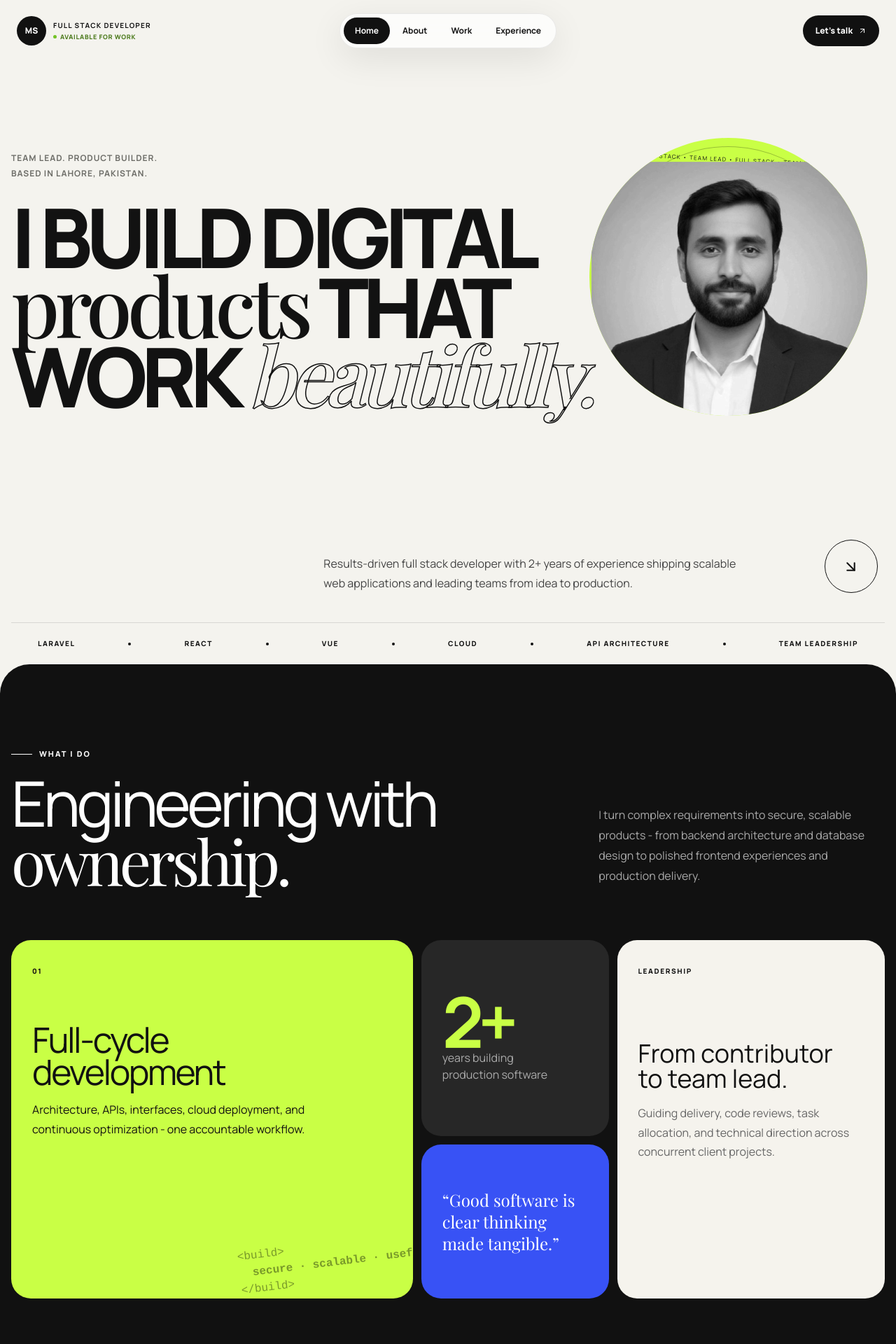
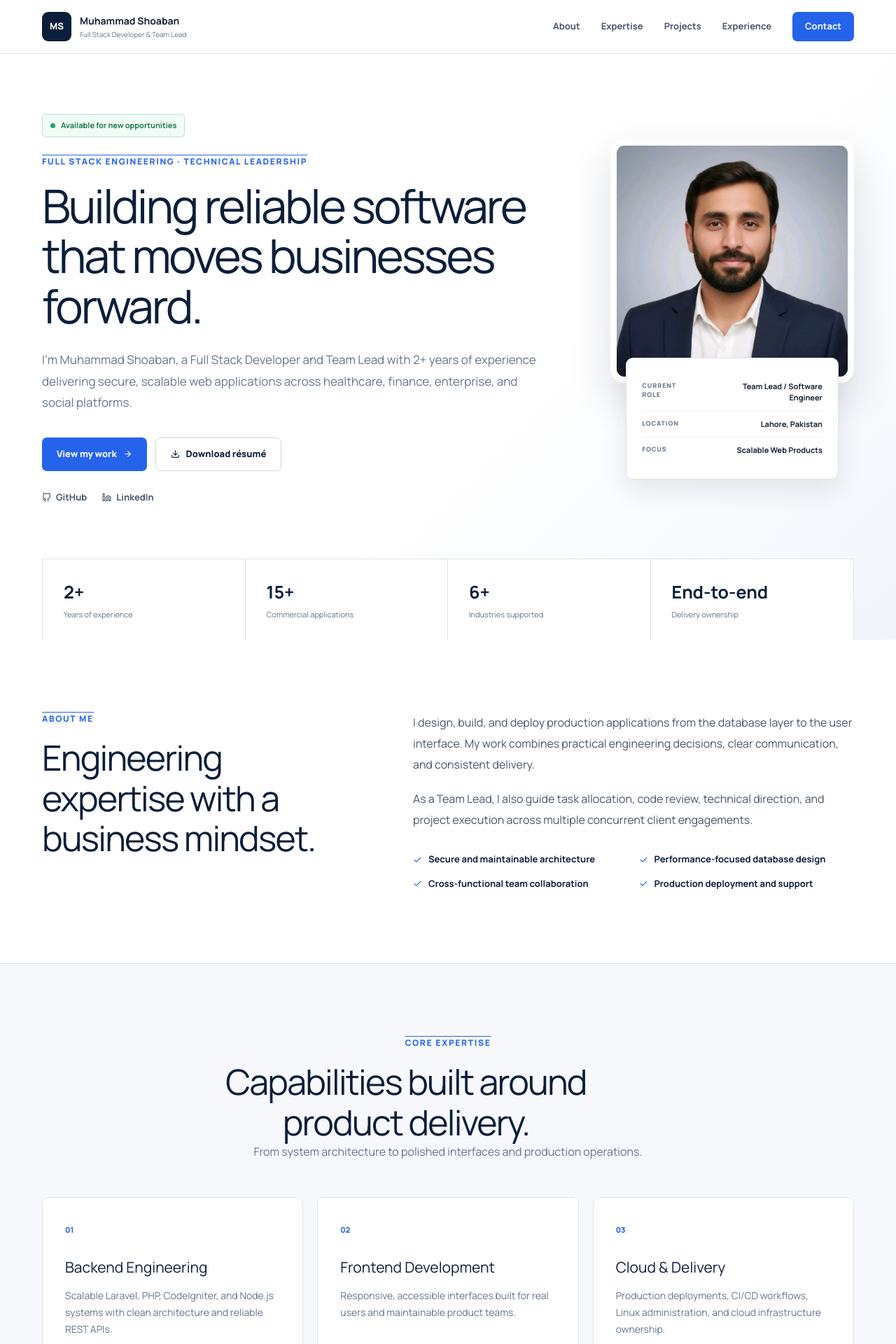
Before and after one commit to mshoaban/portfolio, a Next.js app: page / in a window 1280 px wide. Shown: the top 1920 px of the page at 70% size. Built offline with nearby package versions, Linux system fonts and the light colour scheme; a web font is replaced by a local one.

Commit message:
Redesign portfolio with professional blue and navy visual system

```diff
--- a/components/PortfolioHome.jsx
+++ b/components/PortfolioHome.jsx
@@ -2,70 +2,136 @@
 
 import Image from "next/image";
 import { useState } from "react";
-import { FiArrowDownRight, FiArrowUpRight, FiDownload, FiGithub, FiLinkedin, FiMail, FiMenu, FiX } from "react-icons/fi";
+import {
+  FiArrowRight,
+  FiCheck,
+  FiDownload,
+  FiGithub,
+  FiLinkedin,
+  FiMail,
+  FiMenu,
+  FiPhone,
+  FiX,
+} from "react-icons/fi";
+
+const expertise = [
+  { title: "Backend Engineering", text: "Scalable Laravel, PHP, CodeIgniter, and Node.js systems with clean architecture and reliable REST APIs.", tags: ["Laravel", "PHP", "Node.js", "REST APIs"] },
+  { title: "Frontend Development", text: "Responsive, accessible interfaces built for real users and maintainable product teams.", tags: ["React.js", "Vue.js", "Livewire", "Tailwind CSS"] },
+  { title: "Cloud & Delivery", text: "Production deployments, CI/CD workflows, Linux administration, and cloud infrastructure ownership.", tags: ["AWS", "Azure", "CI/CD", "Linux"] },
+];
 
 const projects = [
-  { n:"01", name:"SYM Forklift", type:"Operations platform", copy:"A live machine and forklift management system built end-to-end with AI-assisted workflows.", tech:"Laravel / Livewire / MySQL", tone:"acid" },
-  { n:"02", name:"MedicsExams", type:"Healthcare platform", copy:"A nationwide mobile blood-screening ecosystem with role-based access, payments, messaging, and real-time updates.", tech:"Laravel / AWS / Pusher / Twilio", tone:"dark" },
-  { n:"03", name:"Fenapi", type:"Financial management", copy:"A feature-rich wallet and fiscal management system with an API ecosystem and AI-powered signature verification.", tech:"CodeIgniter / REST APIs / PayPal", tone:"sand" },
-  { n:"04", name:"SafeSend", type:"Secure sharing", copy:"Password-protected, end-to-end encrypted file and message sharing for multiple account types.", tech:"Laravel / Livewire / RBAC", tone:"blue" },
-  { n:"05", name:"LiveWaves & FreeSoil", type:"Social platforms", copy:"Live streaming, event discovery, music, debates, podcasts, and real-time community interaction.", tech:"React / Laravel / AWS", tone:"pink" },
-  { n:"06", name:"Education & Commerce", type:"Digital transformation", copy:"Management and commerce platforms for institutions, government programs, donations, and retail operations.", tech:"Laravel / CodeIgniter / Stripe", tone:"orange" },
+  { name: "SYM Forklift", category: "Operations Management", text: "Production platform for managing and tracking machines and forklifts, delivered end-to-end with AI-assisted development workflows.", tech: "Laravel · Livewire · MySQL" },
+  { name: "MedicsExams", category: "Healthcare Technology", text: "Nationwide blood-screening platform with role-based access, mobile APIs, payments, messaging, and real-time notifications.", tech: "Laravel · AWS · Pusher · Twilio" },
+  { name: "Fenapi", category: "Financial Management", text: "Management ecosystem with wallet and fiscal operations, mobile APIs, payments, and AI-powered signature verification.", tech: "CodeIgniter · REST APIs · PayPal" },
+  { name: "SafeSend", category: "Security Platform", text: "Secure file and message sharing with encrypted, password-protected links and role-based account management.", tech: "Laravel · Livewire · MySQL" },
+  { name: "LiveWaves & FreeSoil", category: "Social Platforms", text: "Interactive social products supporting live streaming, event discovery, music, debates, podcasts, and real-time engagement.", tech: "React.js · Laravel · AWS" },
+  { name: "Institutional Platforms", category: "Education & Commerce", text: "Management and commerce systems for educational institutions, government programs, donations, and retail operations.", tech: "Laravel · CodeIgniter · Stripe" },
 ];
 
-const skills = ["Laravel","PHP","React.js","Vue.js","Livewire","Node.js","MySQL","PostgreSQL","REST APIs","AWS","Azure","CI/CD","Tailwind CSS","Pusher","Twilio","Git"];
+export default function PortfolioHome() {
+  const [open, setOpen] = useState(false);
+  const close = () => setOpen(false);
 
-export default function PortfolioHome() {
-  const [menuOpen,setMenuOpen]=useState(false);
-  return <main>
-    <header className="nav-wrap">
-      <a className="brand" href="#top" aria-label="Muhammad Shoaban home"><span>MS</span><div><b>Full Stack Developer</b><small><i/>Available for work</small></div></a>
-      <nav className="nav-pill" aria-label="Main navigation">
-        <a href="#top">Home</a><a href="#about">About</a><a href="#work">Work</a><a href="#experience">Experience</a>
+  return (
+    <main id="top">
+      <header className="site-header">
+        <div className="container header-inner">
+          <a className="logo" href="#top" onClick={close} aria-label="Muhammad Shoaban home">
+            <span>MS</span><div><strong>Muhammad Shoaban</strong><small>Full Stack Developer & Team Lead</small></div>
+          </a>
+          <nav className={open ? "main-nav open" : "main-nav"} aria-label="Main navigation">
+            <a href="#about" onClick={close}>About</a>
+            <a href="#expertise" onClick={close}>Expertise</a>
+            <a href="#projects" onClick={close}>Projects</a>
+            <a href="#experience" onClick={close}>Experience</a>
+            <a className="nav-contact" href="#contact" onClick={close}>Contact</a>
           </nav>
-      <a className="nav-cta" href="mailto:mshoaban09@gmail.com">Let&apos;s talk <FiArrowUpRight/></a>
-      <button className="menu-button" onClick={()=>setMenuOpen(!menuOpen)} aria-label="Toggle navigation">{menuOpen?<FiX/>:<FiMenu/>}</button>
-      {menuOpen && <div className="mobile-menu"><a onClick={()=>setMenuOpen(false)} href="#about">About</a><a onClick={()=>setMenuOpen(false)} href="#work">Work</a><a onClick={()=>setMenuOpen(false)} href="#experience">Experience</a><a href="/resume.pdf">Resume</a></div>}
+          <button className="nav-toggle" type="button" onClick={() => setOpen(!open)} aria-expanded={open} aria-label="Toggle navigation">{open ? <FiX /> : <FiMenu />}</button>
+        </div>
       </header>
 
-    <section className="hero page-shell" id="top">
-      <div className="hero-grid reveal">
-        <p className="hero-kicker">Team lead. Product builder.<br/>Based in Lahore, Pakistan.</p>
-        <h1>I build digital<br/><span className="serif">products</span> that<br/>work <em>beautifully.</em></h1>
-        <div className="portrait-wrap"><div className="portrait-orbit">FULL STACK • TEAM LEAD • FULL STACK • TEAM LEAD •</div><Image src="/me-up.png" alt="Muhammad Shoaban" width={800} height={747} priority /></div>
-        <div className="hero-bottom"><p>Results-driven full stack developer with 2+ years of experience shipping scalable web applications and leading teams from idea to production.</p><a href="#work" className="round-arrow" aria-label="View selected work"><FiArrowDownRight/></a></div>
+      <section className="hero-section">
+        <div className="container hero-layout">
+          <div className="hero-copy">
+            <div className="availability"><span /> Available for new opportunities</div>
+            <p className="overline">FULL STACK ENGINEERING · TECHNICAL LEADERSHIP</p>
+            <h1>Building reliable software that moves businesses forward.</h1>
+            <p className="hero-summary">I’m Muhammad Shoaban, a Full Stack Developer and Team Lead with 2+ years of experience delivering secure, scalable web applications across healthcare, finance, enterprise, and social platforms.</p>
+            <div className="hero-actions">
+              <a className="button primary" href="#projects">View my work <FiArrowRight /></a>
+              <a className="button secondary" href="/resume.pdf" download><FiDownload /> Download résumé</a>
             </div>
-      <div className="ticker"><span>Laravel</span><i/> <span>React</span><i/> <span>Vue</span><i/> <span>Cloud</span><i/> <span>API Architecture</span><i/> <span>Team Leadership</span></div>
+            <div className="hero-links">
+              <a href="https://github.com/mshoaban" target="_blank" rel="noreferrer"><FiGithub /> GitHub</a>
+              <a href="https://www.linkedin.com/in/muhammad-shoaban/" target="_blank" rel="noreferrer"><FiLinkedin /> LinkedIn</a>
+            </div>
+          </div>
+          <div className="profile-panel">
+            <div className="profile-photo"><Image src="/me-up.png" alt="Muhammad Shoaban" width={800} height={747} priority /></div>
+            <div className="profile-card">
+              <div><small>CURRENT ROLE</small><strong>Team Lead / Software Engineer</strong></div>
+              <div><small>LOCATION</small><strong>Lahore, Pakistan</strong></div>
+              <div><small>FOCUS</small><strong>Scalable Web Products</strong></div>
+            </div>
+          </div>
+        </div>
+        <div className="container metrics">
+          <div><strong>2+</strong><span>Years of experience</span></div>
+          <div><strong>15+</strong><span>Commercial applications</span></div>
+          <div><strong>6+</strong><span>Industries supported</span></div>
+          <div><strong>End-to-end</strong><span>Delivery ownership</span></div>
+        </div>
       </section>
 
-    <section className="about section-pad" id="about"><div className="page-shell">
-      <div className="about-head"><div><p className="eyebrow">What I do</p><h2>Engineering with<br/><span className="serif">ownership.</span></h2></div><p>I turn complex requirements into secure, scalable products - from backend architecture and database design to polished frontend experiences and production delivery.</p></div>
-      <div className="bento">
-        <article className="bento-main"><span>01</span><h3>Full-cycle<br/>development</h3><p>Architecture, APIs, interfaces, cloud deployment, and continuous optimization - one accountable workflow.</p><div className="code-lines">&lt;build&gt;<br/><b>&nbsp;&nbsp;secure · scalable · useful</b><br/>&lt;/build&gt;</div></article>
-        <article className="bento-stat"><b>2+</b><p>years building<br/>production software</p></article>
-        <article className="bento-lead"><span>LEADERSHIP</span><h3>From contributor<br/>to team lead.</h3><p>Guiding delivery, code reviews, task allocation, and technical direction across concurrent client projects.</p></article>
-        <article className="bento-quote"><p className="serif">“Good software is clear thinking made tangible.”</p></article>
+      <section className="section about-section" id="about">
+        <div className="container two-column">
+          <div className="section-heading"><p className="overline">ABOUT ME</p><h2>Engineering expertise with a business mindset.</h2></div>
+          <div className="about-copy">
+            <p>I design, build, and deploy production applications from the database layer to the user interface. My work combines practical engineering decisions, clear communication, and consistent delivery.</p>
+            <p>As a Team Lead, I also guide task allocation, code review, technical direction, and project execution across multiple concurrent client engagements.</p>
+            <ul><li><FiCheck /> Secure and maintainable architecture</li><li><FiCheck /> Performance-focused database design</li><li><FiCheck /> Cross-functional team collaboration</li><li><FiCheck /> Production deployment and support</li></ul>
           </div>
-    </div></section>
+        </div>
+      </section>
 
-    <section className="work section-pad" id="work"><div className="page-shell">
-      <div className="section-title"><div><p className="eyebrow">Selected work</p><h2>Built for the<br/><span className="serif">real world.</span></h2></div><p>Healthcare, finance, social platforms, secure sharing, education, and commerce - products designed to perform beyond the demo.</p></div>
-      <div className="project-grid">{projects.map(p=><article key={p.name} className={`project-card ${p.tone}`}><div className="project-top"><span>{p.n} / 06</span><FiArrowUpRight/></div><div><small>{p.type}</small><h3>{p.name}</h3><p>{p.copy}</p></div><footer>{p.tech}</footer></article>)}</div>
-    </div></section>
+      <section className="section expertise-section" id="expertise">
+        <div className="container">
+          <div className="section-heading centered"><p className="overline">CORE EXPERTISE</p><h2>Capabilities built around product delivery.</h2><p>From system architecture to polished interfaces and production operations.</p></div>
+          <div className="expertise-grid">{expertise.map((item, index) => <article key={item.title} className="expertise-card"><span className="card-number">0{index + 1}</span><h3>{item.title}</h3><p>{item.text}</p><div className="tags">{item.tags.map(tag => <span key={tag}>{tag}</span>)}</div></article>)}</div>
+        </div>
+      </section>
 
-    <section className="experience section-pad" id="experience"><div className="page-shell">
-      <div className="section-title light"><div><p className="eyebrow">Experience</p><h2>Growing by<br/><span className="serif">building.</span></h2></div><p>Hands-on engineering paired with increasing ownership of people, process, and production outcomes.</p></div>
-      <div className="timeline">
-        <article><div className="time">APR 2024 - PRESENT</div><div><span>RATEDSOL TECH</span><h3>Team Lead / Software Engineer</h3><p>Leading end-to-end web application delivery with Laravel, Livewire, CodeIgniter, PHP, and React. Architecting APIs and relational databases, building real-time systems, reviewing code, and setting technical direction.</p></div><b>01</b></article>
-        <article><div className="time">JAN 2024 - PRESENT</div><div><span>FREELANCE · REMOTE</span><h3>Web Application Developer</h3><p>Delivering reliable backend services for international clients, collaborating with frontend teams, and improving database, API, and application performance.</p></div><b>02</b></article>
+      <section className="section projects-section" id="projects">
+        <div className="container">
+          <div className="section-heading projects-heading"><div><p className="overline">SELECTED PROJECTS</p><h2>Production work across complex domains.</h2></div><p>A selection of platforms I’ve helped architect, build, and deliver.</p></div>
+          <div className="projects-grid">{projects.map((project, index) => <article className="project-card" key={project.name}><div className="project-index">0{index + 1}</div><div className="project-body"><span>{project.category}</span><h3>{project.name}</h3><p>{project.text}</p><strong>{project.tech}</strong></div></article>)}</div>
         </div>
-      <div className="skill-cloud">{skills.map(s=><span key={s}>{s}</span>)}</div>
-    </div></section>
+      </section>
 
-    <section className="education section-pad"><div className="page-shell edu-grid"><div><p className="eyebrow">Education</p><h2>The foundation,<br/><span className="serif">then the craft.</span></h2></div><div className="edu-card"><span>2021 - 2025</span><h3>BS Information Technology</h3><a href="https://www.gudgk.edu.pk/" target="_blank" rel="noreferrer">Ghazi University <FiArrowUpRight/></a><p>Data Structures & Algorithms · OOP · Database Management · Software Engineering · Information Security · Cloud Computing</p></div><div className="edu-card"><span>COURSE CERTIFICATE</span><h3>Web Development Essentials</h3><p>HTML, CSS and JavaScript · Coursera</p></div></div></section>
+      <section className="section experience-section" id="experience">
+        <div className="container two-column experience-layout">
+          <div className="section-heading"><p className="overline">EXPERIENCE</p><h2>Progress driven by ownership and results.</h2><a className="text-link" href="/resume.pdf" download>Download full résumé <FiArrowRight /></a></div>
+          <div className="experience-list">
+            <article><div className="experience-meta"><span>APR 2024 — PRESENT</span><span>DERA GHAZI KHAN</span></div><h3>Team Lead / Software Engineer</h3><h4>RatedSol Tech</h4><p>Leading full-cycle application development, technical planning, code review, task allocation, database architecture, REST API delivery, real-time systems, and Azure CI/CD workflows.</p></article>
+            <article><div className="experience-meta"><span>JAN 2024 — PRESENT</span><span>REMOTE</span></div><h3>Web Application Developer</h3><h4>Freelance — Fiverr & Direct Clients</h4><p>Building secure backend services for international clients, collaborating with frontend teams, and improving database, API, and application performance.</p></article>
+            <article className="education-row"><div className="experience-meta"><span>2021 — 2025</span><span>GHAZI UNIVERSITY</span></div><h3>BS Information Technology</h3><p>Coursework in software engineering, database systems, information security, cloud computing, data structures, and algorithms.</p></article>
+          </div>
+        </div>
+      </section>
 
-    <section className="contact section-pad" id="contact"><div className="page-shell contact-inner"><div><p className="eyebrow">Start a conversation</p><h2>Have a challenge?<br/><span className="serif">Let&apos;s build it.</span></h2></div><div className="contact-actions"><a href="mailto:mshoaban09@gmail.com"><FiMail/>mshoaban09@gmail.com<FiArrowUpRight/></a><a href="/resume.pdf" download><FiDownload/>Download résumé<FiArrowDownRight/></a></div></div></section>
+      <section className="contact-section" id="contact">
+        <div className="container contact-layout">
+          <div><p className="overline">GET IN TOUCH</p><h2>Let’s discuss your next project or opportunity.</h2><p>I’m open to remote, hybrid, and on-site roles, relocation, freelance projects, and technical collaboration.</p></div>
+          <div className="contact-card">
+            <a href="mailto:mshoaban09@gmail.com"><FiMail /><span><small>EMAIL</small><strong>mshoaban09@gmail.com</strong></span><FiArrowRight /></a>
+            <a href="tel:+923346731495"><FiPhone /><span><small>PHONE</small><strong>+92 334 673 1495</strong></span><FiArrowRight /></a>
+            <a href="https://www.linkedin.com/in/muhammad-shoaban/" target="_blank" rel="noreferrer"><FiLinkedin /><span><small>LINKEDIN</small><strong>Muhammad Shoaban</strong></span><FiArrowRight /></a>
+          </div>
+        </div>
+      </section>
 
-    <footer className="footer"><div className="page-shell footer-top"><div><b>MUHAMMAD<br/>SHOABAN</b><p>Building useful digital products<br/>with care, clarity, and ownership.</p></div><div><small>CONNECT</small><a href="https://github.com/mshoaban" target="_blank" rel="noreferrer"><FiGithub/>GitHub</a><a href="https://www.linkedin.com/in/muhammad-shoaban/" target="_blank" rel="noreferrer"><FiLinkedin/>LinkedIn</a></div><div><small>CONTACT</small><a href="tel:+923346731495">+92 334 673 1495</a><a href="mailto:mshoaban09@gmail.com">Email me</a></div></div><div className="page-shell footer-bottom"><span>© 2026 Muhammad Shoaban</span><span>LAHORE · PAKISTAN</span></div></footer>
-  </main>;
+      <footer><div className="container footer-inner"><div className="logo footer-logo"><span>MS</span><div><strong>Muhammad Shoaban</strong><small>Full Stack Developer & Team Lead</small></div></div><p>© 2026 Muhammad Shoaban. All rights reserved.</p><a href="#top">Back to top ↑</a></div></footer>
+    </main>
+  );
 }
```
Also changed, not shown: app/globals.css, 1 other file (tests, documents, lock files or other folders). Lines whose indentation alone changed are shown as unchanged.
